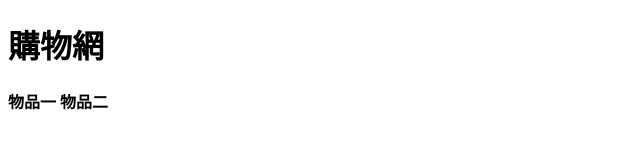
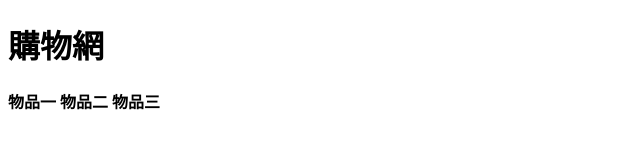
Before and after one commit to stanleywang6112/project20210304, a plain HTML site: page index.html in a window 1280 px wide. Shown: the full height of the page, 0-640 px from the left. Drawn offline with Linux system fonts and the light colour scheme.

Commit message:
index.html修改4

```diff
--- a/index.html
+++ b/index.html
@@ -10,5 +10,6 @@
     <h1>購物網</h1>
     <b>物品一</b>
     <b>物品二</b>
+    <b>物品三</b>
 </body>
 </html>
```
